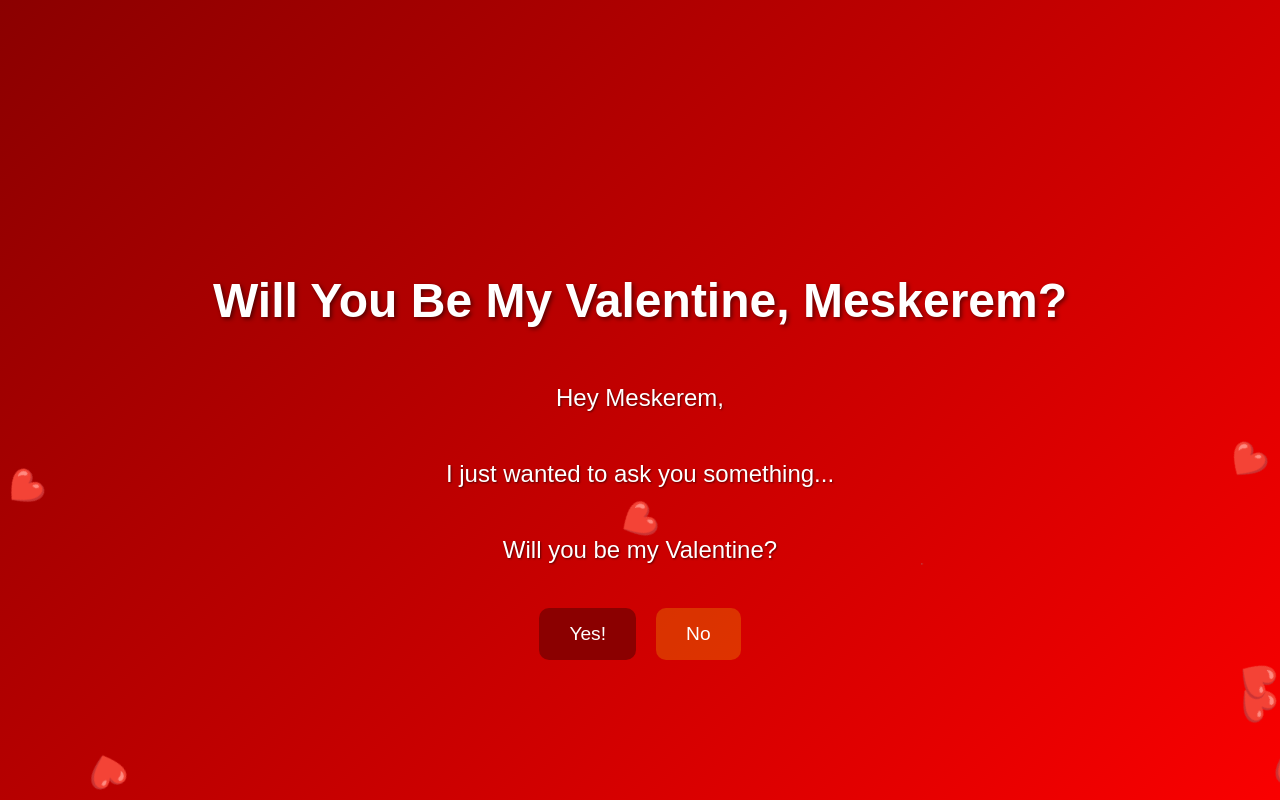
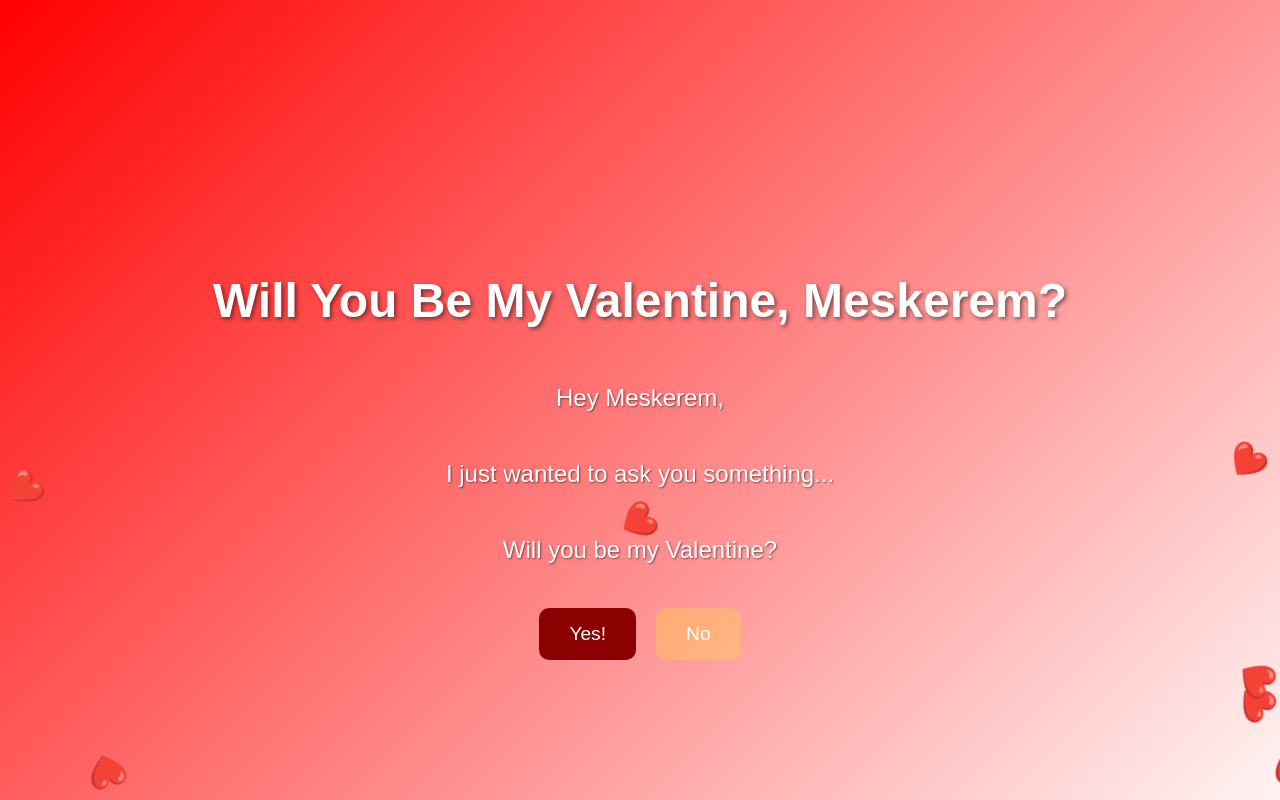
Before and after one commit to CRONOS1967/valentine-website, a plain HTML site: page index.html in a window 1280 px wide. Shown: the top 800 px of the page. Drawn offline with Linux system fonts and the light colour scheme.

Commit message:
Update index.html

```diff
--- a/index.html
+++ b/index.html
@@ -7,7 +7,7 @@
     <style>
         body {
             font-family: 'Arial', sans-serif;
-            background: linear-gradient(135deg, #8b0000, #ff0000); /* Red gradient */
+            background: linear-gradient(135deg, #ff0000, #ffffff); /* Red to white gradient */
             text-align: center;
             padding: 50px;
             margin: 0;
```
